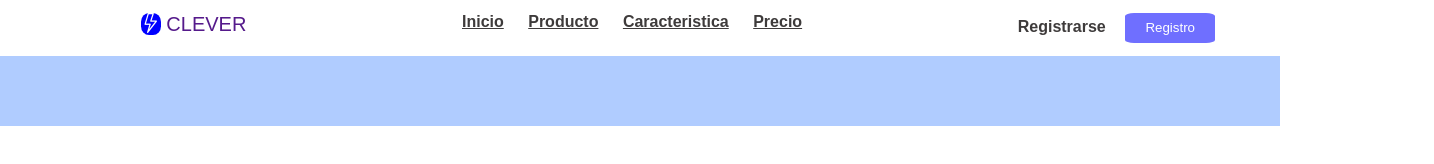
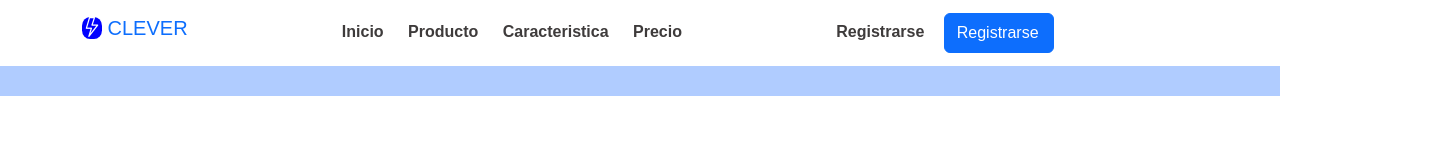
Before and after one commit to fernandorago/Modelo-header-1, a plain HTML site: page index.html in a window 1280 px wide. Shown: the whole page, 1434 px wide, since content can reach past the window. Drawn offline with nearby package versions, Linux system fonts and the light colour scheme.

Commit message:
<Terminando primer header 1>

```diff
--- a/css/estilo.css
+++ b/css/estilo.css
@@ -29,15 +29,19 @@
 }
 
 .home{
-display: inline-block;
-flex-grow: 1;
-justify-content: space-around;
+
+    display: inline-block;
+    flex-grow: 1;
+    justify-content: space-around;
+    padding-top: 7px;
 }
 .home a{
     margin: 10px;
     color: rgb(62, 59, 59);
     font-size:medium;
     font-weight: bold;
+    text-decoration: none;
+
 }
 
 .registro{
@@ -51,18 +55,29 @@
 }
 button{
     border-style: none;
-    border-radius: 10%;
+    border-radius: 20%;
     border-color:rgb(76, 76, 231);
-    height: 30px;
-    width:90px;
+    height: 40px;
+    width:110px;
     background-color: rgb(111, 111, 255);
     color: white;
+    padding-bottom: 5px;
 }
 .registro1{
     text-decoration: none;
     color: white;
+    border-radius: 10%;
+    padding:2%;
 }
 .celeste{
-    height: 70px;
+    height: 30px;
     background-color: rgb(176, 204, 255);
 }
+/* @media(max-with:900px) {
+    div,nav {
+
+    flex-direction: column;   }
+
+    header {
+        justify-content: flex-start;}
+    } */
--- a/index.html
+++ b/index.html
@@ -7,6 +7,8 @@
     <title>Header1</title>
     <link rel="stylesheet" href="css/estilo.css">
     <link rel="stylesheet" href="https://cdn.jsdelivr.net/npm/bootstrap-icons@1.10.2/font/bootstrap-icons.css">
+    <!-- CSS only -->
+    <link href="https://cdn.jsdelivr.net/npm/bootstrap@5.2.3/dist/css/bootstrap.min.css" rel="stylesheet" integrity="sha384-rbsA2VBKQhggwzxH7pPCaAqO46MgnOM80zW1RWuH61DGLwZJEdK2Kadq2F9CUG65" crossorigin="anonymous">
 </head>
 <body>
     <header>
@@ -32,7 +34,7 @@
 
                     <a class="registrarse" href="">Registrarse</a>
 
-                    <button><a class="registro1" href="">Registro</a></button>
+                    <button class="btn btn-primary">Registrarse<a class="registro1" href=""></a></button>
 
                 </div>
 
```
